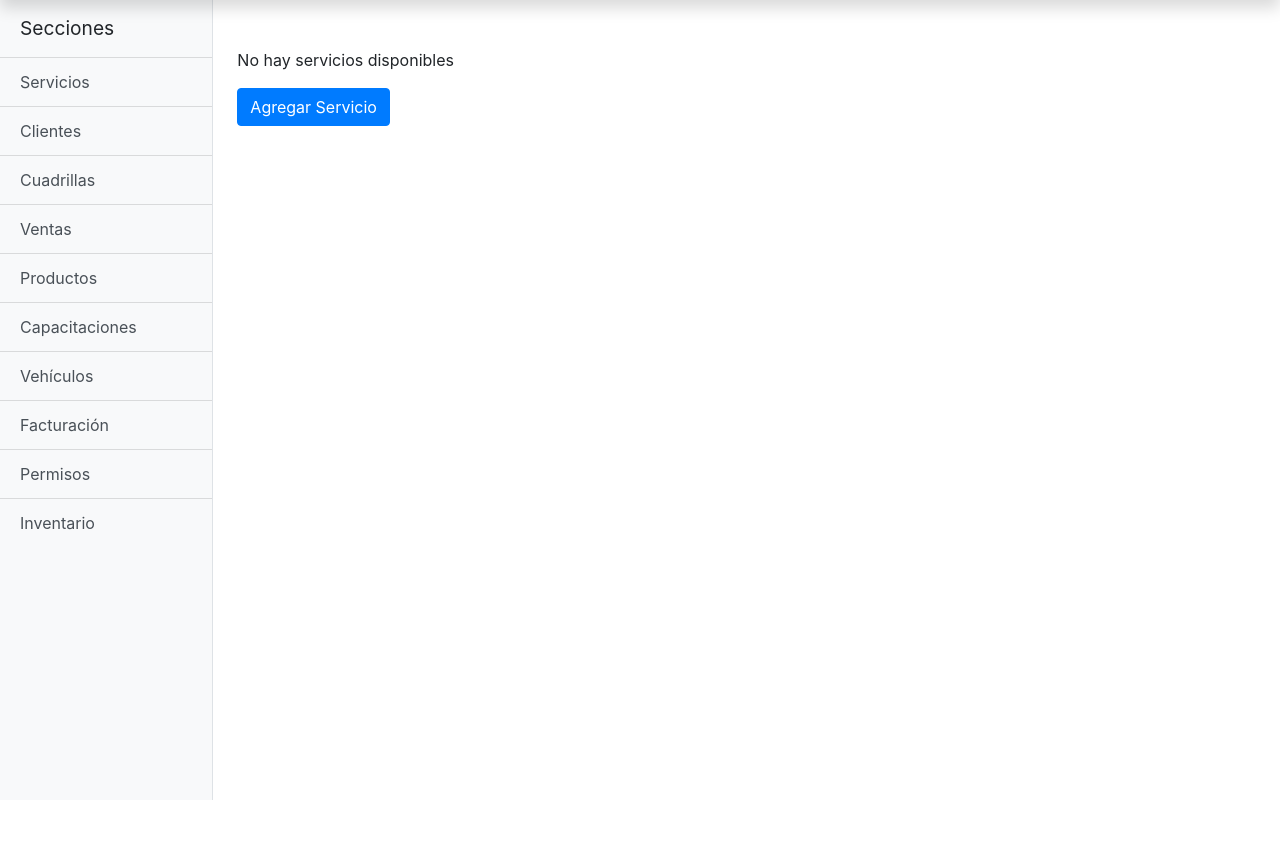
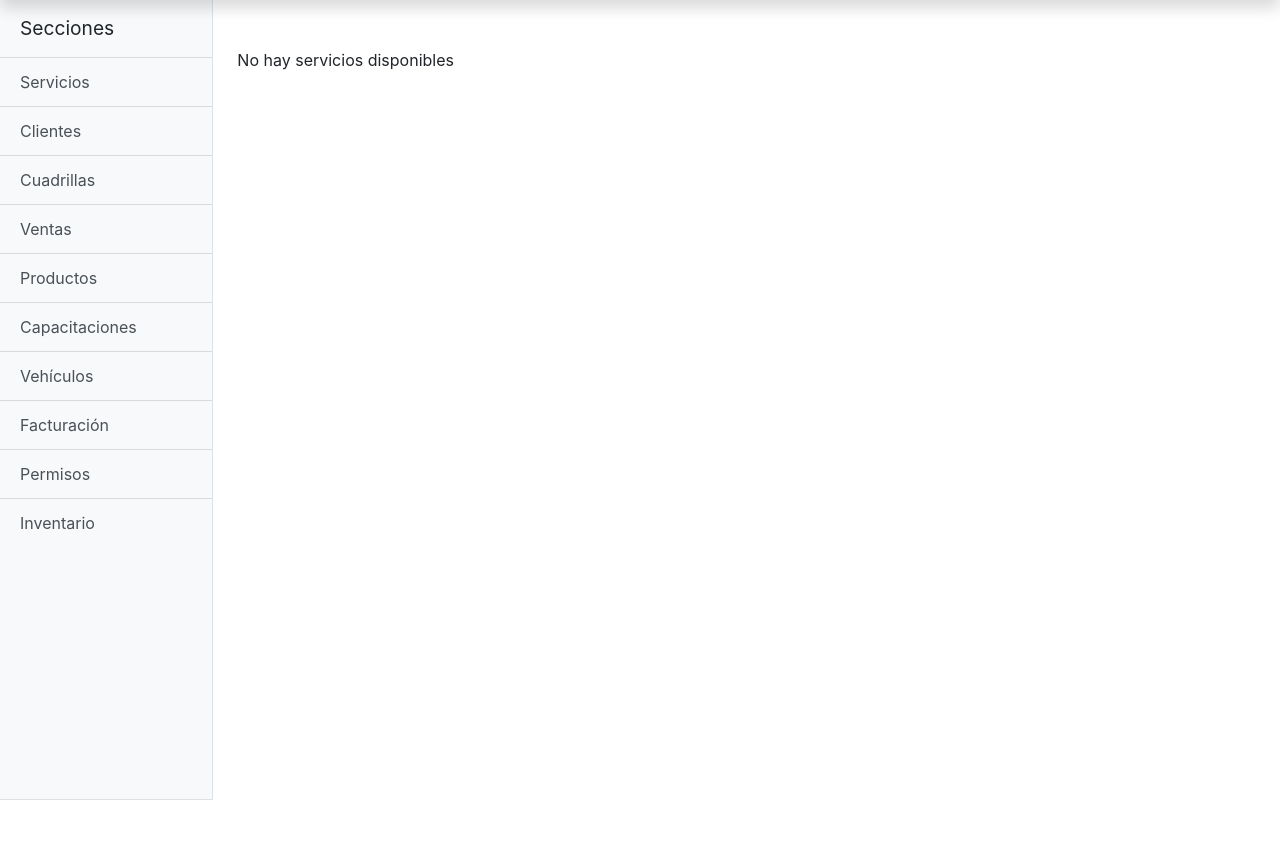
Before and after one commit to nachosala89/elecriv, a Django app: page /servicios/ in a window 1280 px wide. Shown: the part 40-888 px from the top of the page. Run offline with Django 3.2, Linux system fonts and the light colour scheme; the visitor is signed in with stand-in values (Sample User, id 1); data that the repository does not hold is empty; some libraries are stand-ins or nearby versions.

Commit message:
Fix some sidebar stuff

```diff
--- a/proyecto/servicios/static/css/simple-sidebar.css
+++ b/proyecto/servicios/static/css/simple-sidebar.css
@@ -19,10 +19,6 @@ body {
 #sidebar-wrapper .sidebar-heading {
   padding: 0.875rem 1.25rem;
   font-size: 1.2rem;
-}
-
-#sidebar-wrapper .list-group {
-  //width: 15rem;
 }
 
 #page-content-wrapper {
--- a/proyecto/servicios/templates/servicios/index.html
+++ b/proyecto/servicios/templates/servicios/index.html
@@ -4,6 +4,13 @@
 
 {% if lista_servicios %}
 <h2><b>Servicios</b></h2>
+
+<p>
+    <a href="{% url 'servicios:nuevo_servicio'%}">
+        <button type="button" class="btn btn-primary">Agregar Servicio</button>
+    </a>
+</p>
+
 
 <table class="table">
     <tr>
@@ -31,6 +38,5 @@
 <p>No hay servicios disponibles</p>
 {% endif %}
 
-    <p><a href="{% url 'servicios:nuevo_servicio'%}"><button type="button" class="btn btn-primary">Agregar Servicio</button></a></p>
 
 {% endblock %}
--- a/proyecto/servicios/templates/sidebar.html
+++ b/proyecto/servicios/templates/sidebar.html
@@ -1,6 +1,6 @@
 {% if user.is_authenticated %}
 <nav class="col-md-2 d-none d-md-block bg-light sidebar p-0 sidebar">
-    <div class="bg-light border-right" id="sidebar-wrapper">
+    <div class="bg-light border-right border-bottom" id="sidebar-wrapper">
         <div class="sidebar-heading">Secciones</div>
         <div class="list-group list-group-flush">
             <a href="{% url 'servicios:index' %}"
```
Lines whose indentation alone changed are shown as unchanged.
